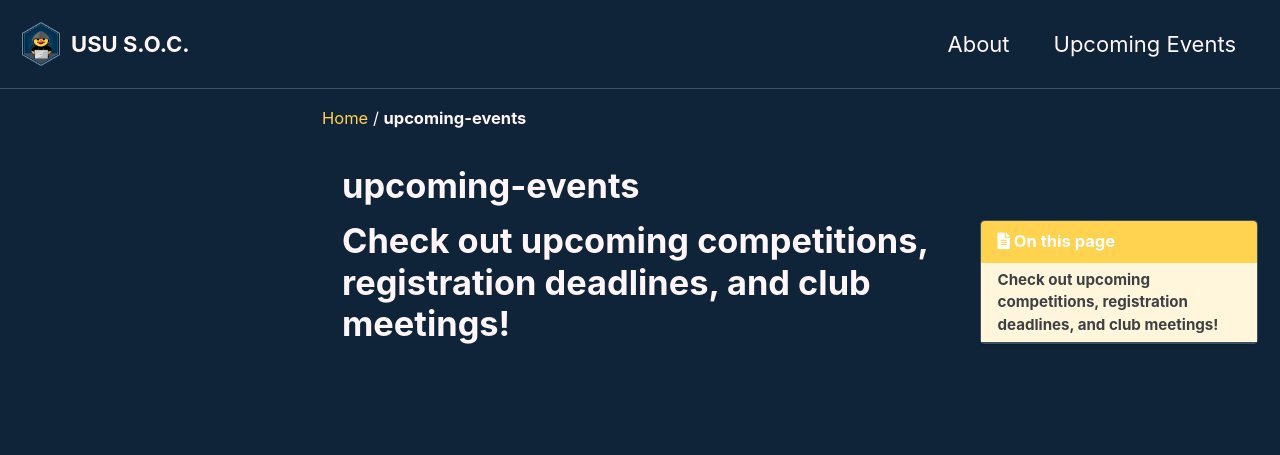
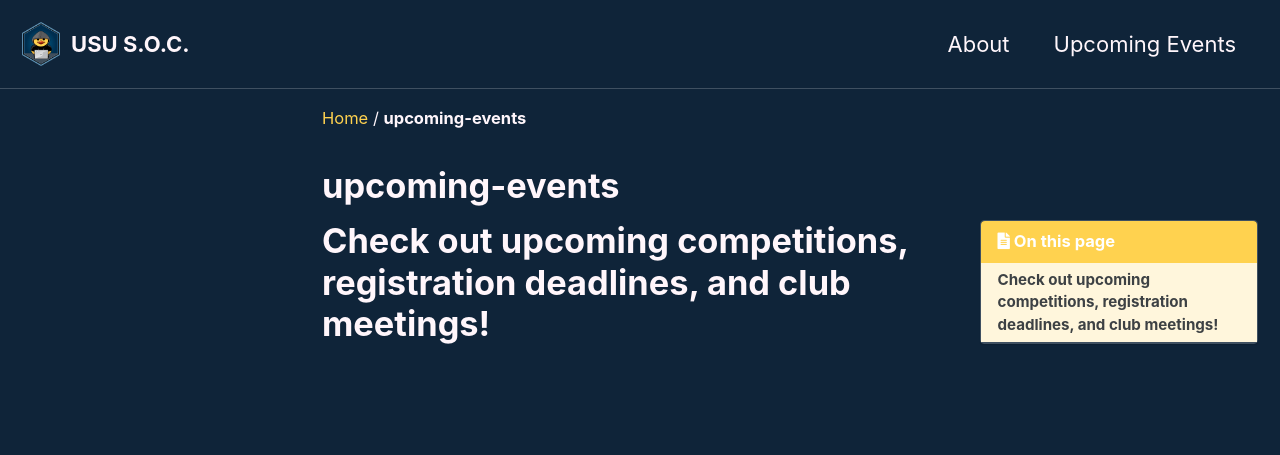
Before and after one commit to USUSOC/ususoc.github.io, a Jekyll site: the page built from _pages/calendar.md, in a window 1280 px wide. Shown: the top 455 px of the page. Built offline with Jekyll 4.4.1, drawn with Linux system fonts in a browser that asks for light colours; cached includes are drawn as plain includes.

Commit message:
Update calendar.html

```diff
--- a/_layouts/calendar.html
+++ b/_layouts/calendar.html
@@ -17,12 +17,6 @@ layout: default
     {% include breadcrumbs.html %}
   {% endunless %}
 {% endif %}
-
-<style>
-  #main {
-    margin-left: 20px; /* Adjust the value as needed */
-  }
-</style>
 
 <div id="main" role="main">
   {% include sidebar.html %}
```
